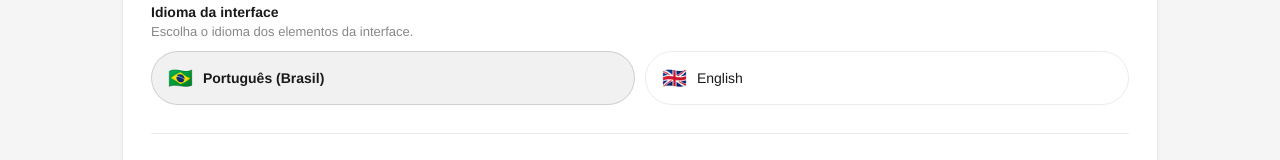
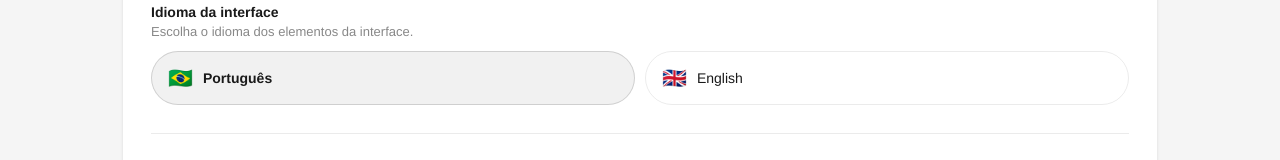
Before and after one commit to lucycilia/Vocabulario, a React (Vite) app: page / in a window 1280 px wide. Both pictures are taken after a click on the button 1141 px from the left and 61 px from the top of the page. Shown: the part 408-568 px from the top of the page. Built offline with nearby package versions, Linux system fonts and the light colour scheme.

Commit message:
Remove (Brasil) from Portuguese language button label
https://claude.ai/code/session_01KenVUST62TC4GBLCrfgEsz

```diff
--- a/src/App.jsx
+++ b/src/App.jsx
@@ -3723,7 +3723,7 @@ export default function VocabApp() {
                   </div>
                   <div style={{ display: "flex", gap: 10 }}>
                     {[
-                      { id: "pt-BR", label: "Português (Brasil)", icon: "🇧🇷" },
+                      { id: "pt-BR", label: "Português", icon: "🇧🇷" },
                       { id: "en", label: "English", icon: "🇬🇧" },
                     ].map((opt) => (
                       <button
```
